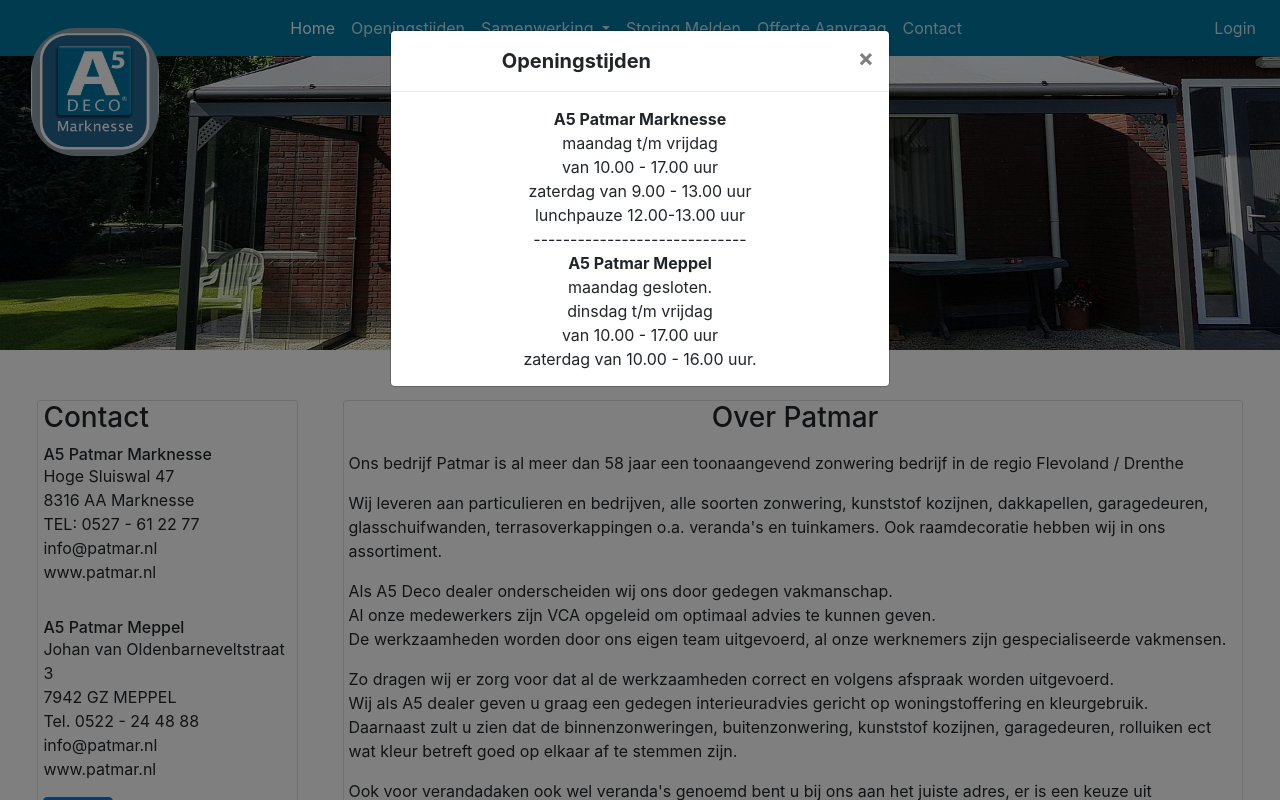
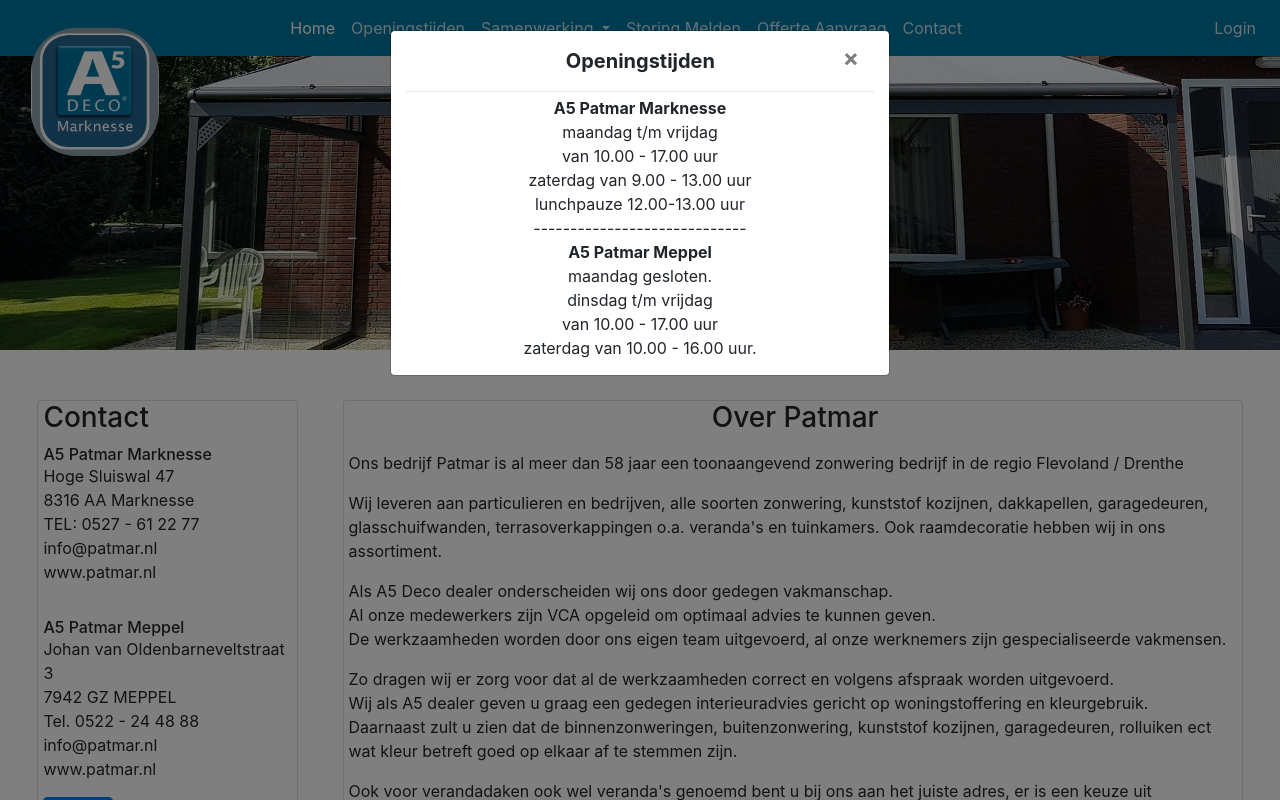
Before and after one commit to rickkerdt/patmar, a PHP site: page /index.php in a window 1280 px wide, after a click on "Openingstijden". Run offline with PHP 8.4, Linux system fonts and the light colour scheme; some libraries are stand-ins or nearby versions.

Commit message:
updatet tabpanels updatet

```diff
--- a/views/module/nav.php
+++ b/views/module/nav.php
@@ -69,12 +69,18 @@
     <div class="modal fade" id="myModal" tabindex="-1" role="dialog" aria-labelledby="exampleModalLabel" aria-hidden="true">
         <div class="modal-dialog" role="document">
             <div class="modal-content">
-                <div class="modal-header">
-                    <h5 class="modal-title mx-auto"  id="exampleModalLabel"><b>Openingstijden</b></h5>
+                <div class="col" style="padding-bottom: 50px">
+                <div class="modal-header ">
+                    <button type="button" class="close" data-dismiss="modal" aria-label="Close">
+                        <span aria-hidden="true">&nbsp &nbsp</span>
+                    </button>
+                    <h5 class="modal-title mx-auto"  style="text-align: center;" id="exampleModalLabel"><b> Openingstijden</b></h5>
                     <button type="button" class="close" data-dismiss="modal" aria-label="Close">
                         <span aria-hidden="true">&times;</span>
                     </button>
                 </div>
+                </div>
+
                 <div class="modal-body text-center">
                     <b>A5 Patmar Marknesse</b><br>
                     maandag t/m vrijdag<br>
```
